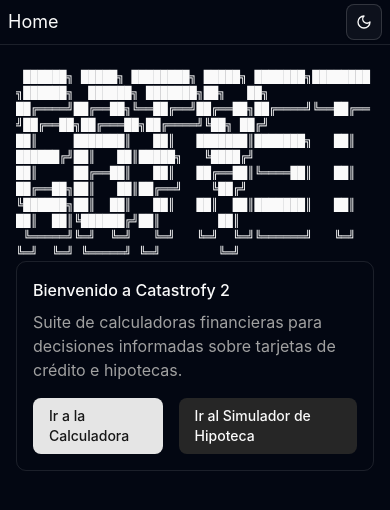
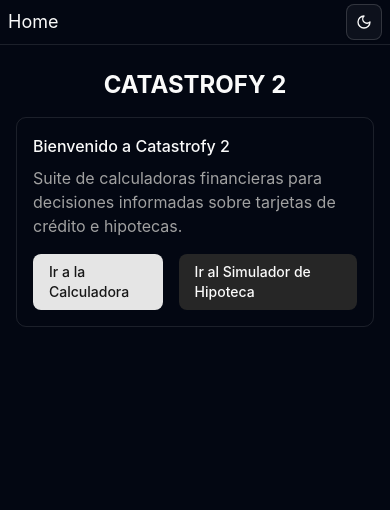
Before and after one commit to Segun-io/catastrofy-2, a React (Vite) app in the folder apps/web/: page / in a window 390 px wide. Shown: the top 510 px of the page. Built offline with nearby package versions, Linux system fonts and the light colour scheme.

Commit message:
🎨 style: replace ASCII art with simple title on mobile
- Show 'CATASTROFY 2' text title on mobile devices (sm and below)
- Keep ASCII art only on larger screens (sm and above)
- Improve mobile space utilization and readability

```diff
--- a/apps/web/src/routes/index.tsx
+++ b/apps/web/src/routes/index.tsx
@@ -18,7 +18,12 @@ import { Link } from "@tanstack/react-router";
 function HomeComponent() {
 	return (
 		<div className="container mx-auto max-w-3xl px-4 py-2">
-			<pre className="overflow-x-auto font-mono text-xs sm:text-sm whitespace-pre-wrap break-all">{TITLE_TEXT}</pre>
+			{/* Mobile title - simple text */}
+			<div className="block sm:hidden text-center py-4">
+				<h1 className="text-2xl font-bold">CATASTROFY 2</h1>
+			</div>
+			{/* Desktop ASCII art */}
+			<pre className="hidden sm:block overflow-x-auto font-mono text-xs whitespace-pre-wrap break-all">{TITLE_TEXT}</pre>
 			<div className="grid gap-6">
 				<section className="rounded-lg border p-4">
 					<h2 className="mb-2 font-medium">Bienvenido a Catastrofy 2</h2>
```
